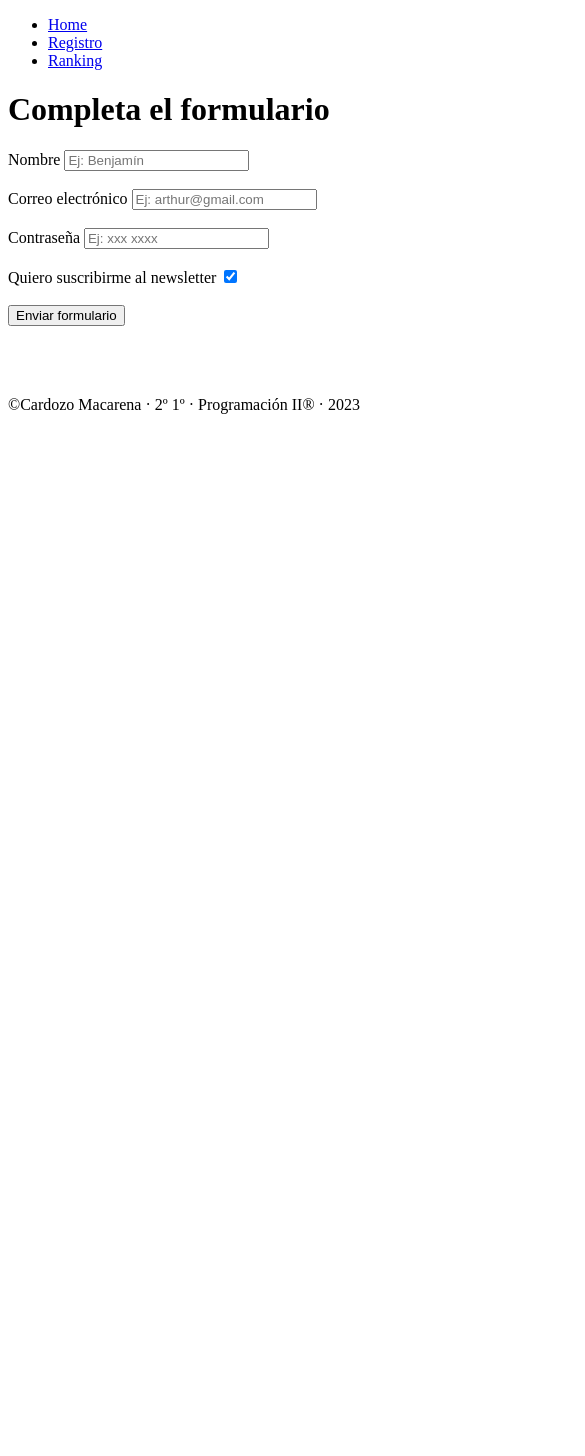
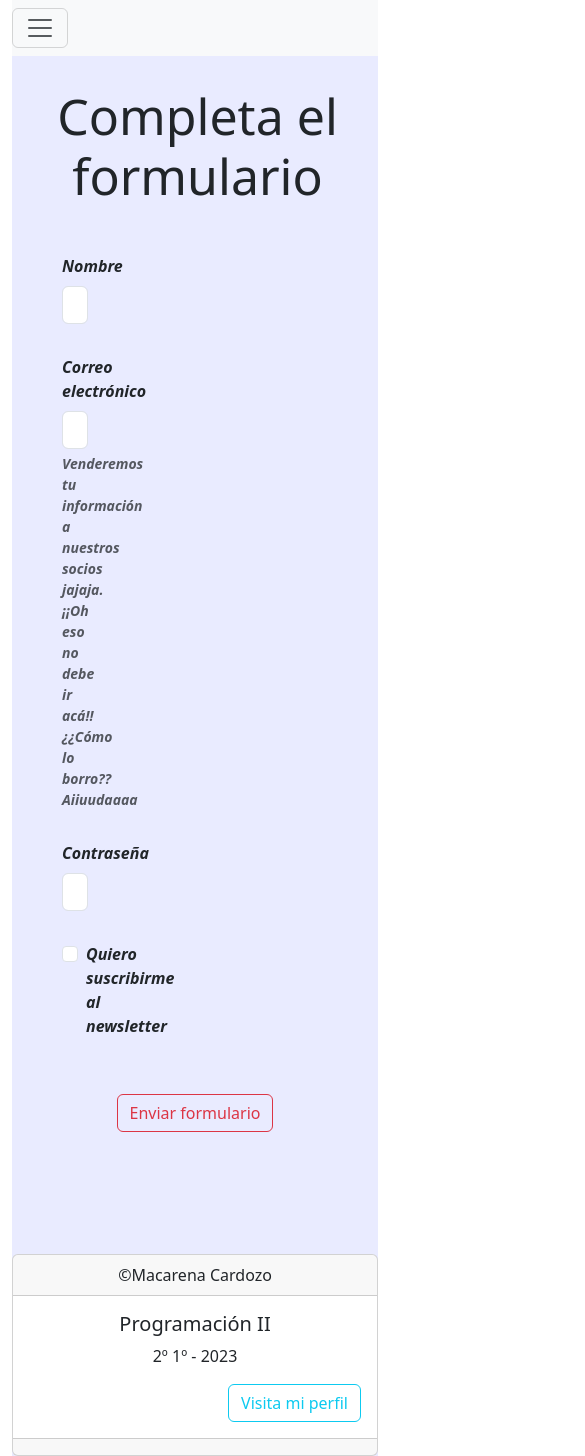
Before and after one commit to Maria-Macarena/ProgramacionII, a plain HTML site: page Programcion II - html/registro.html in a window 390 px wide. Shown: the top 1456 px of the page, 585 px wide, since content can reach past the window. Before the commit the page ends 844 px from the top, so only its background shows below. Drawn offline with nearby package versions, Linux system fonts and the light colour scheme.

Commit message:
se agregó estilos de bootstap

```diff
--- a/Programcion II - html/registro.html
+++ b/Programcion II - html/registro.html
@@ -5,41 +5,83 @@
     <meta http-equiv="X-UA-Compatible" content="IE=edge">
     <meta name="viewport" content="width=device-width, initial-scale=1.0">
     <title>Registro</title>
+    <link href="https://cdn.jsdelivr.net/npm/bootstrap@5.3.0-alpha3/dist/css/bootstrap.min.css" rel="stylesheet" integrity="sha384-KK94CHFLLe+nY2dmCWGMq91rCGa5gtU4mk92HdvYe+M/SXH301p5ILy+dN9+nJOZ" crossorigin="anonymous">
+    <link rel="stylesheet" href="/style/style.css">
 </head>
 <body>
-    <header>
-        <nav>
-            <ul>
-                <li><a href="./index.html" target="_blank"> Home</a></li>
-                <li><a href="./registro.html" target="_blank"> Registro</a></li>
-                <li><a href="./ranking.html" target="_blank"> Ranking</a></li>
-            </ul>
-        </nav>
+    <div class="container-fluid">
+      <div class="fondo">
+      <header class="cabecera">
+        <nav class="navbar navbar-expand-lg bg-body-tertiary">
+            <div>
+              <button class="navbar-toggler" type="button" data-bs-toggle="collapse" data-bs-target="#navbarNavAltMarkup" aria-controls="navbarNavAltMarkup" aria-expanded="false" aria-label="Toggle navigation">
+                <span class="navbar-toggler-icon"></span>
+              </button>
+              <div class="collapse navbar-collapse" id="navbarNavAltMarkup">
+                <div class="navbar-nav">
+                  <a class="nav-link active" aria-current="page" href="./index.html">Home</a>
+                  <a class="nav-link" href="./registro.html">Registro</a>
+                  <a class="nav-link" href="./ranking.html">Ranking</a>
+                </div>
+              </div>
+            </div>
+          </nav>
     </header>
         <main>
 
-            <h1>Completa el formulario</h1>
+            <h1 class="tit-ppal-cent">Completa el formulario</h1>
+
             <form>
-            <label for="name">Nombre</label>
-            <input type="text" id="name" required placeholder="Ej: Benjamín">
-            <br><br>
-            <label for="email">Correo electrónico</label>
-            <input type="email" id="email" required placeholder="Ej: arthur@gmail.com">
-            <br><br>
-            <label for="password">Contraseña</label>
-            <input type="password" id="password"  required placeholder="Ej: xxx xxxx">
-            <br><br>
-            <label class="checkbox">Quiero suscribirme al newsletter</label>
-            <input type="checkbox" checked id="checkbox">
-            <br><br>
-            <input type="submit" value="Enviar formulario">
+              <div class="mb-3" >
+                <div class="for-inp">
+                <label for="exampleInputName1" class="form-label">Nombre</label>
+                <input type="text" class="form-control" id="exampleInputName1" required placeholder="Ej: Benjamín">
+              </div>
+              </div>
+              <div class="mb-3">
+                <div class="for-inp">
+                <label for="exampleInputEmail1" class="form-label">Correo electrónico</label>
+                <input type="email" class="form-control" id="exampleInputEmail1" aria-describedby="emailHelp" required placeholder="Ej: arthur@gmail.com">
+                <div id="emailHelp" class="form-text">Venderemos tu información a nuestros socios jajaja. ¡¡Oh eso no debe ir acá!! ¿¿Cómo lo borro?? Aiiuudaaaa</div>
+              </div>
+              </div>
+              <div class="mb-3">
+                <div class="for-inp">
+                <label for="exampleInputPassword1" class="form-label">Contraseña</label>
+                <input type="password" class="form-control" id="exampleInputPassword1" required placeholder="Ej: xxx xxxx">
+              </div>
+              </div>
+              <div class="mb-3 form-check">
+                <div class="for-inp">
+                <input type="checkbox" class="form-check-input" id="exampleCheck1">
+                <label class="form-check-label" for="exampleCheck1">Quiero suscribirme al newsletter</label>
+              </div>
+              </div >
+              <div class="boton">
+              <button type="submit" class="btn btn-outline-danger">Enviar formulario</button>
+            </div>
             </form>
+
         </main>
         <br><br><br>
-        <footer>
-            <p>&copy;Cardozo Macarena &#183 2º 1º &#183 Programación II&#174; &#183 2023 <br>
+        <footer class="pie">
+          <div class="card text-center">
+            <div class="card-header">&#169;Macarena Cardozo</div>
+            <div class="card-body">
+              <h5 class="card-title">Programación II</h5>
+              <p class="card-text">2º 1º  -  2023</p>
 
-            </p>
+          <div class="link-perfil">
+              <a href="https://www.linkedin.com/in/maria-macarena-developer/"
+              class="btn btn-outline-info">Visita mi perfil</a>
+
+              </div>
+            </div>
+            <div class="card-footer text-body-secondary"></div>
+          </div>
         </footer>
+        </div>
+      </div>
+
 </body>
 </html>
--- /dev/null
+++ b/Programcion II - html/style/style.css
@@ -0,0 +1,65 @@
+.fondo {
+  background-color: rgb(233, 235, 255);
+}
+.cabecera {
+  margin-bottom: 30px;
+}
+
+.tit-ppal {
+  text-align: left;
+  font-size: 50px;
+  font-style: inherit;
+  padding-bottom: 35px;
+  padding-left: 5px;
+}
+
+.tit-ppal-cent {
+  text-align: center;
+  font-size: 50px;
+  font-style: inherit;
+  padding-bottom: 35px;
+  padding-left: 5px;
+}
+
+.frase {
+  font-style: oblique;
+  font-size: 30px;
+  padding-bottom: 20px;
+  text-align: center;
+}
+
+.list {
+  font-style: initial;
+  font-size: 25px;
+  padding-bottom: 20px;
+  text-align: left;
+}
+
+
+.for-inp{
+  padding: 5px 530px 10px 50px;
+  font-style: italic;
+  font-weight: bolder;
+  flood-opacity: 20%;
+}
+
+.boton{
+  text-align: center;
+  padding: 30px 0 20px 0;
+}
+
+.imagen {
+  display: block;
+  width: 60%;
+  margin-left: auto;
+  margin-right: auto;
+}
+
+.pie {
+  margin-top: 30px;
+
+}
+
+.link-perfil{
+text-align: right;
+}
```
Also changed, not shown: Programcion II - html/index.html (+59 -18 lines), Programcion II - html/ranking.html (+37 -12 lines), 1 other file.
